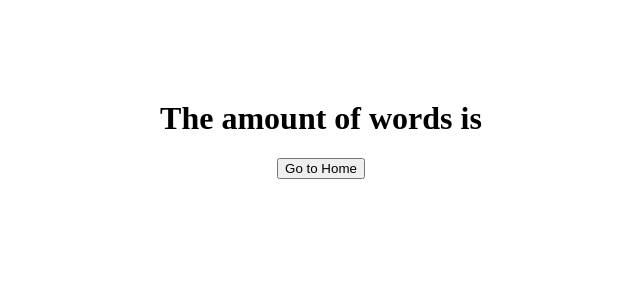
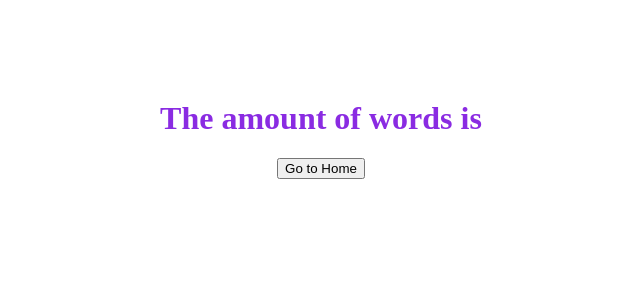
Before and after one commit to ilhaamsoomro/Word-Counter, a Django app: template templates/counter.html in a window 1280 px wide. Shown: the top 300 px of the page, without its empty margins (319-959 px from the left). Run offline with Django 5.2, Linux system fonts and the light colour scheme; the template is opened without the code that fills it, so the values that code supplies are empty.

Commit message:
added static files

```diff
--- /dev/null
+++ b/static/style.css
@@ -0,0 +1,3 @@
+h1 {
+    color : blueviolet;
+}
--- a/templates/counter.html
+++ b/templates/counter.html
@@ -1,3 +1,6 @@
+{% load static %}
+<link rel="stylesheet" href ="{% static 'style.css' %}">
+
 <!DOCTYPE html>
 <html lang="en">
 <head>
--- a/templates/index.html
+++ b/templates/index.html
@@ -1,3 +1,6 @@
+{% load static %}
+<link rel="stylesheet" href ="{% static 'style.css' %}">
+
 <h1>Input your text below:</h1>
 
 <form method="POST" action= "counter">
--- a/wordcounter/settings.py
+++ b/wordcounter/settings.py
@@ -11,6 +11,7 @@
 """
 
 from pathlib import Path
+import os
 
 # Build paths inside the project like this: BASE_DIR / 'subdir'.
 BASE_DIR = Path(__file__).resolve().parent.parent
@@ -115,7 +116,8 @@
 # Static files (CSS, JavaScript, Images)
 # https://docs.djangoproject.com/en/5.0/howto/static-files/
 
-STATIC_URL = 'static/'
+STATIC_URL = '/static/'
+STATICFILES_DIRS = (os.path.join(BASE_DIR, 'static'), )
 
 # Default primary key field type
 # https://docs.djangoproject.com/en/5.0/ref/settings/#default-auto-field
```
